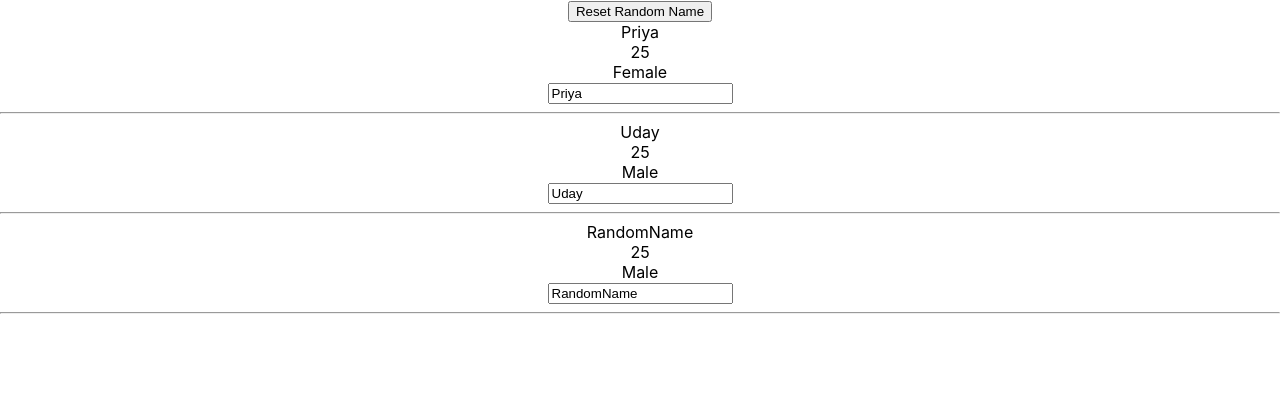
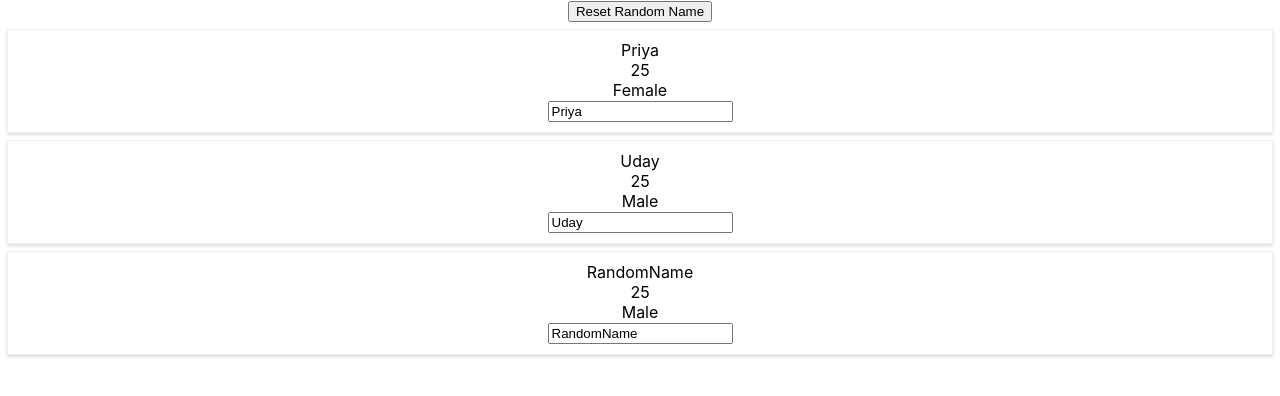
Before and after one commit to priyadarshiniravi/react-basic-workshop, a React (Create React App) app: page / in a window 1280 px wide. Shown: the top 396 px of the page. Built offline with nearby package versions, Linux system fonts and the light colour scheme.

Commit message:
Add styles

```diff
--- a/src/App.js
+++ b/src/App.js
@@ -56,7 +56,6 @@ class App extends Component {
                                     age={person.age}
                                     gender={person.gender}
                                     onNameClick={this.switchNameHandler}/>
-                            <hr />
                         </div>
                     )
                 })}
--- /dev/null
+++ b/src/person/Person.css
@@ -0,0 +1,6 @@
+.person {
+    border: rgba(201, 198, 204, 0.3) solid 1px;
+    box-shadow: 0 2px 3px rgba(204, 204, 204, 0.64);
+    margin: 7px;
+    padding: 10px;
+}
--- a/src/person/Person.js
+++ b/src/person/Person.js
@@ -1,10 +1,11 @@
 import React from 'react';
+import './Person.css'
 
 const Person = (props) => {
     let onChangeInput = (event) => props.onNameClick.bind(this, event.target.value)();
     return (
-        <div>
-            <div onClick={props.onNameClick.bind(this, props.name)}>{props.name}</div>
+        <div className="person">
+            <div>{props.name}</div>
             <div>{props.age}</div>
             <div>{props.gender}</div>
             <div>{props.children}</div>
```
